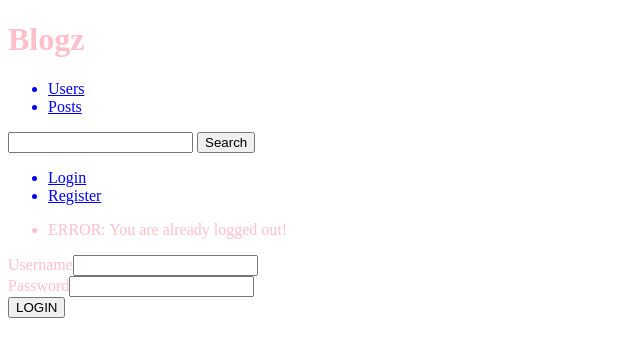
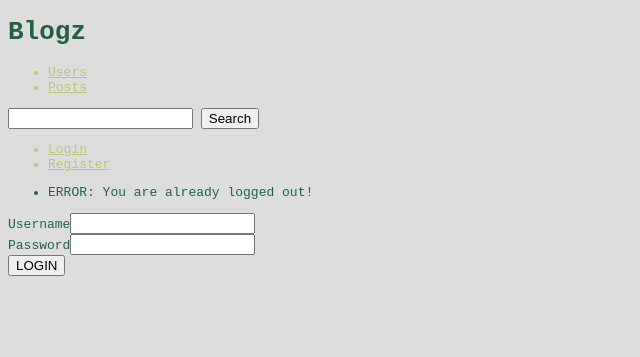
Before and after one commit to wolfgangwarneke/blogz-flask, a Flask app: page /logout in a window 1280 px wide. Shown: the top 357 px of the page, without its empty margins (0-640 px from the left). Run offline with Flask 2, Linux system fonts and the light colour scheme.

Commit message:
add terrible CSS to ironically entertain myself while I'm developing

```diff
--- a/static/style.css
+++ b/static/style.css
@@ -1,3 +1,14 @@
 body {
-  color: pink;
+  background-color: #7FAA94;
+  background-color: #ddd;
+  color: #216241;
+  font-family: monospace;
 }
+
+a:link {
+  color: #BBC679;
+}
+
+a:visited {
+  color: #578F73;
+}
```
